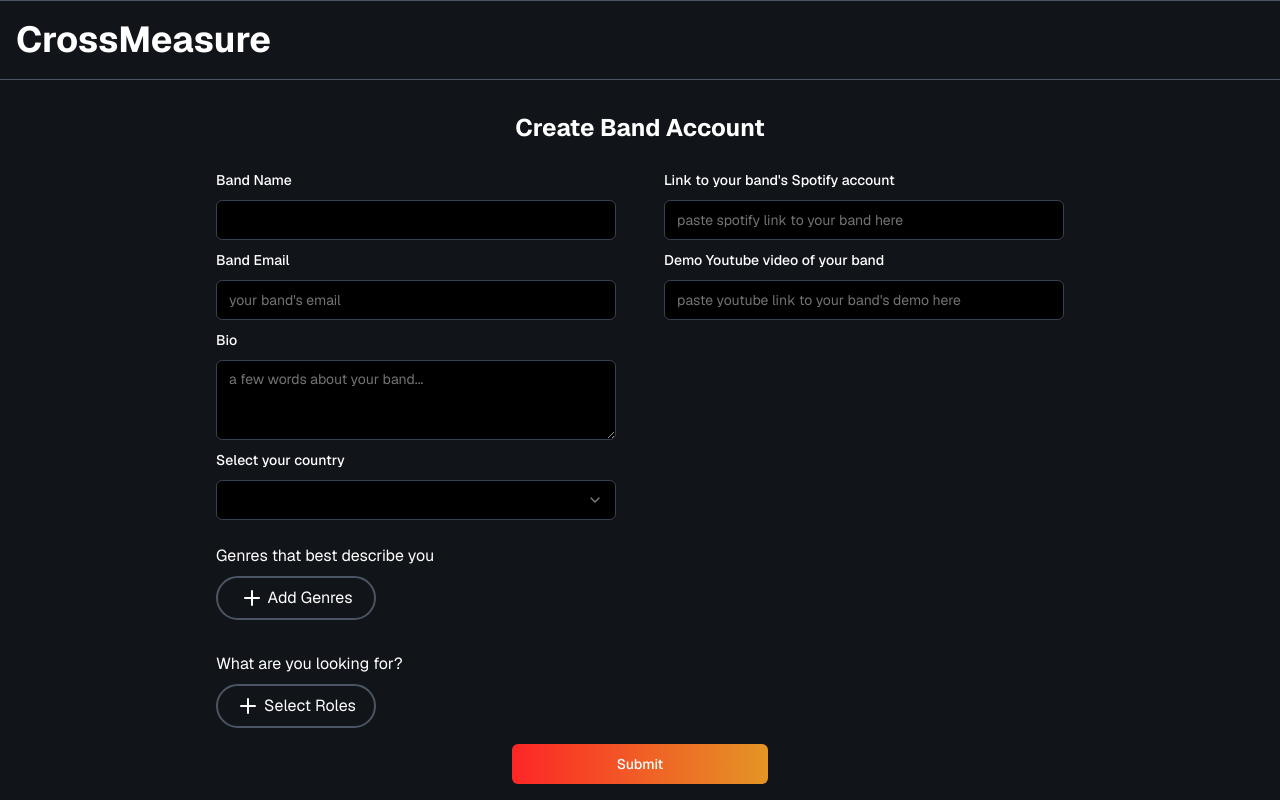
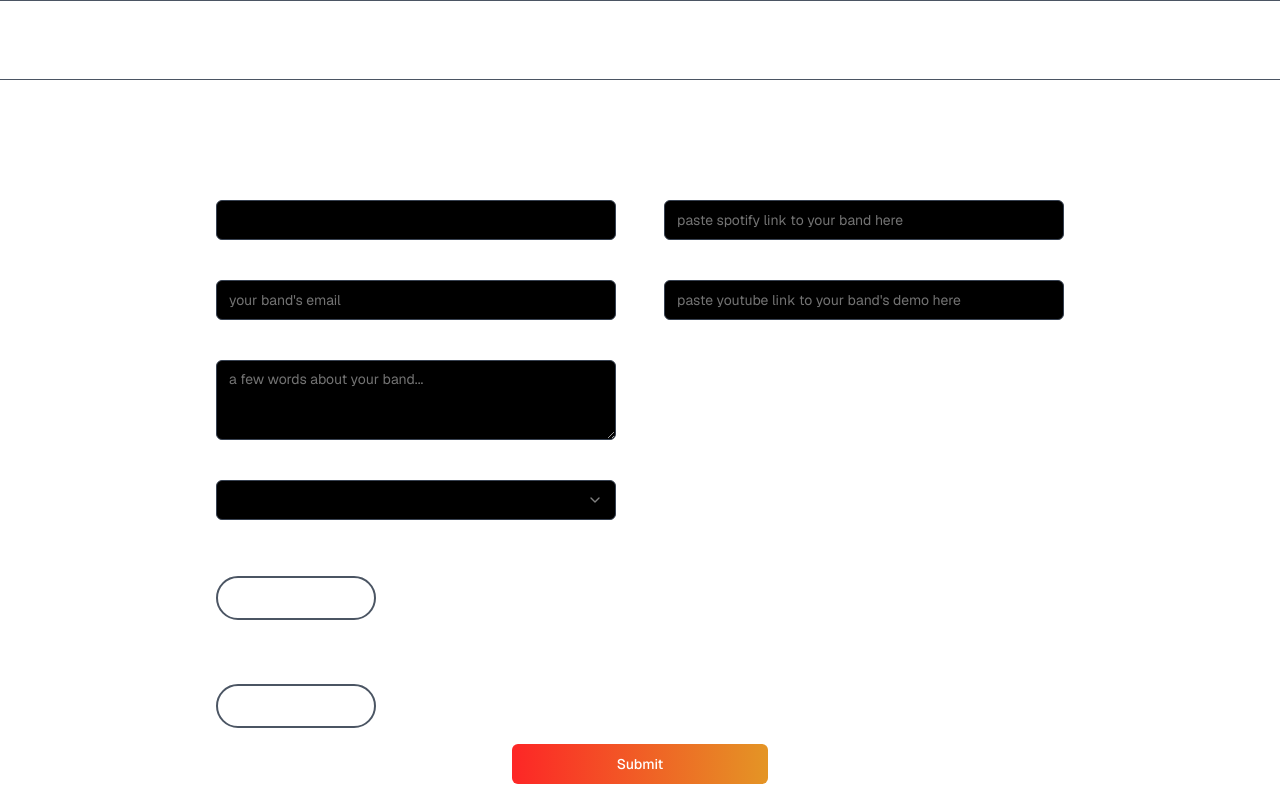
Before and after one commit to iataand/cross-measure, a Next.js app: page /create-profile/band in a window 1280 px wide. Built offline with nearby package versions, Linux system fonts and the light colour scheme; what @radix-ui/themes would draw is missing.

Commit message:
fix background color bug on create profile page

```diff
--- a/src/app/create-profile/band/page.tsx
+++ b/src/app/create-profile/band/page.tsx
@@ -13,7 +13,7 @@ export default async function CreateProfile() {
   ]);
 
   return (
-    <div className="p-2 md:h-[calc(100dvh-5rem)]">
+    <div className="p-2">
       <h2 className="py-6 text-center text-2xl font-bold">
         Create Band Account
       </h2>
--- a/src/app/create-profile/layout.tsx
+++ b/src/app/create-profile/layout.tsx
@@ -2,7 +2,7 @@ export default function RootLayout({
   children,
 }: Readonly<{ children: React.ReactNode }>) {
   return (
-    <main className="w-full bg-[#111418] text-white">
+    <main className="w-full text-white">
       <div className="flex h-20 items-center border-y border-gray-600 px-4">
         <h2 className="text-4xl font-bold">CrossMeasure</h2>
       </div>
--- a/src/app/layout.tsx
+++ b/src/app/layout.tsx
@@ -17,7 +17,7 @@ export default function RootLayout({
   return (
     <html lang="en" className={`${GeistSans.variable}`}>
       <body>
-        <Theme>{children}</Theme>
+        <Theme className="bg-[#111418]">{children}</Theme>
       </body>
     </html>
   );
--- a/src/components/buttons/GoogleLoginButton.tsx
+++ b/src/components/buttons/GoogleLoginButton.tsx
@@ -46,7 +46,7 @@ export default function ButtonWrapper() {
                 className="rounded-full"
               />
             </span>
-            <div className="ml-2 text-start text-sm">
+            <div className="ml-2 text-start text-xs">
               <p>Continue as {user.displayName}</p>
               <p>{user.email}</p>
             </div>
--- a/src/components/login/LoginModal.tsx
+++ b/src/components/login/LoginModal.tsx
@@ -28,7 +28,7 @@ export default function LoginModal(props: { hasAccount?: boolean }) {
             </Dialog.Title>
             <Dialog.Description className="text-md mb-5 mt-2.5 px-2">
               By tapping Log In or Continue, you agree to our Terms. Learn how
-              we process your data in our Privacy Policy, and Cookie Policy.
+              we process your data in our Privacy Policy and Cookie Policy.
             </Dialog.Description>
           </div>
           <div className="flex w-full max-w-[315px] flex-col gap-4">
```
